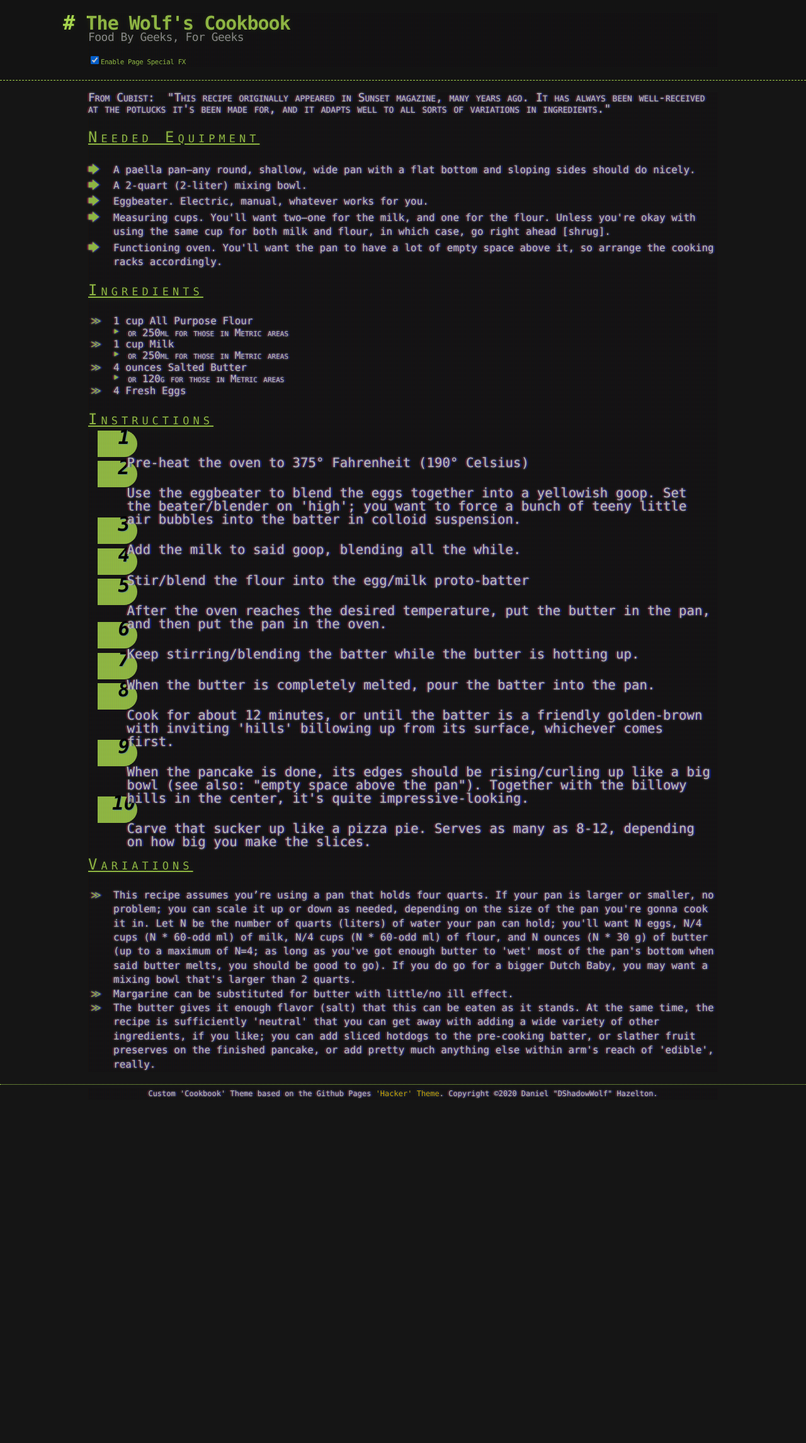
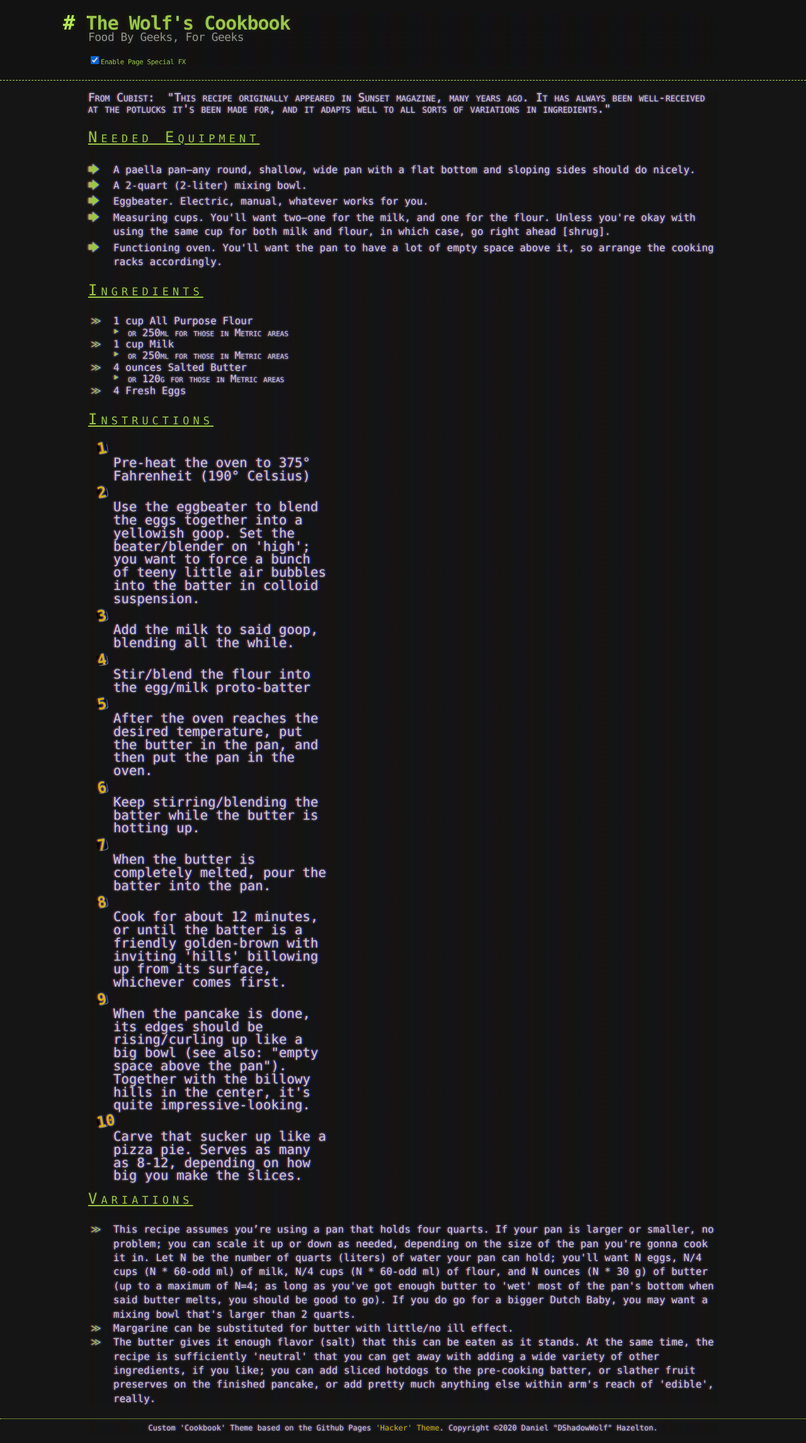
Before and after one commit to dshadowwolf/dshadowwolf.github.io, a Jekyll site: the page built from recipes/4/dutch_baby_cubist.html, in a window 1280 px wide. Shown: the whole page at 63% size. Built offline with Jekyll 4.4.1, drawn with Linux system fonts in a browser that asks for light colours; before the commit the page ends 1761 px from its top, so only the background shows below that.

Commit message:
styling update - not final, but getting there

```diff
--- a/_sass/cookbook-theme.scss
+++ b/_sass/cookbook-theme.scss
@@ -330,43 +330,38 @@ ul.equipment > li::marker {
 }
 
 ol.instructions {
-  clear: both;
+    max-width: 350px;
+    counter-reset: my-awesome-counterinst;
     list-style: none;
-  padding-left: 2%;
+    padding-left: 40px;
+    line-height: 1.4;
 }
+
 ol.instructions li {
-  margin: 2em 0;
     padding-top: 1em;
     display: block;
+    margin: 0 0 0.5rem 0 !important;
+    counter-increment: inst;
     position: relative;
-  counter-increment: inst;
 }
+
 ol.instructions li::before {
     content: counter(inst);
-
-  background: $conifer;
-  color: black;
-
-  font-size: 1em;
-  font-weight: 700;
-  font-style: italic;
-  text-shadow: 1px 1px $gulf-stream;
-
-  border-radius: 0 0.675em 0.675em 0;
-  font-size: 1.5em;
+    color: #fcd000;
+    font-size: 1.5rem;
+    font-weight: bold;
+    position: absolute;
+    --size: 16px;
+    left: calc(-1 * var(--size) - 10px);
+    line-height: var(--size);
+    width: var(--size);
+    height: var(--size);
+    top: 0;
+    transform: rotate(-10deg);
+    background: black;
+    border-radius: 25%;
     text-align: center;
-
-  padding-top: 0;
-  padding-left: 2.25%;
-  left: -5%;
-  top: -0.65em;
-  height: 1.35em;
-  width: 1.35em;
-  position: absolute;
-
-  transition: all 0.2s ease-in-out;
-
-  z-index: -1;
+    box-shadow: 1px 1px 0 #999;
 }
 
 blockquote {
```
Lines whose indentation alone changed are shown as unchanged.
